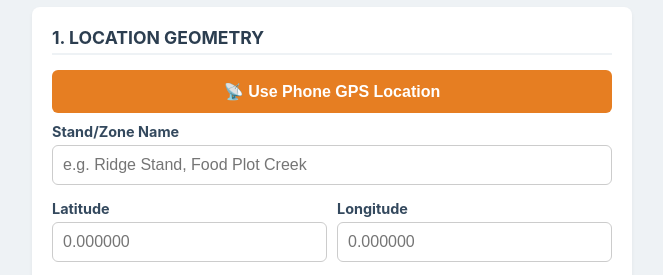
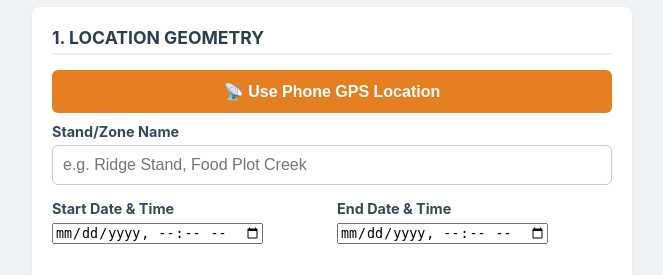
Before and after one commit to bamarob/deerlog, a Django app: page /hunts/create/ in a window 1280 px wide. Shown: the part 58-333 px from the top of the page, without its empty margins (308-971 px from the left). Run offline with Django 5.2, Linux system fonts and the light colour scheme; the visitor is signed in with stand-in values (Sample User, id 1).

Commit message:
Update create_hunt.html

```diff
--- a/hunt_logs/templates/hunt_logs/create_hunt.html
+++ b/hunt_logs/templates/hunt_logs/create_hunt.html
@@ -174,6 +174,17 @@
                     <input type="text" name="location_zone" placeholder="e.g. Ridge Stand, Food Plot Creek">
                 </div>
 
+				<div style="display: flex; gap: 10px; margin-bottom: 15px;">
+    				<div class="form-group" style="flex: 1;">
+        				<label for="start_time">Start Date & Time</label>
+        				<input type="datetime-local" name="start_time" id="start_time" class="form-control" required>
+    				</div>
+    				<div class="form-group" style="flex: 1;">
+        				<label for="end_time">End Date & Time</label>
+       					<input type="datetime-local" name="end_time" id="end_time" class="form-control" required>
+    				</div>
+				</div>
+
                 <div style="display: flex; gap: 10px;">
                     <div class="form-group" style="flex: 1;">
                         <label>Latitude</label>
```
